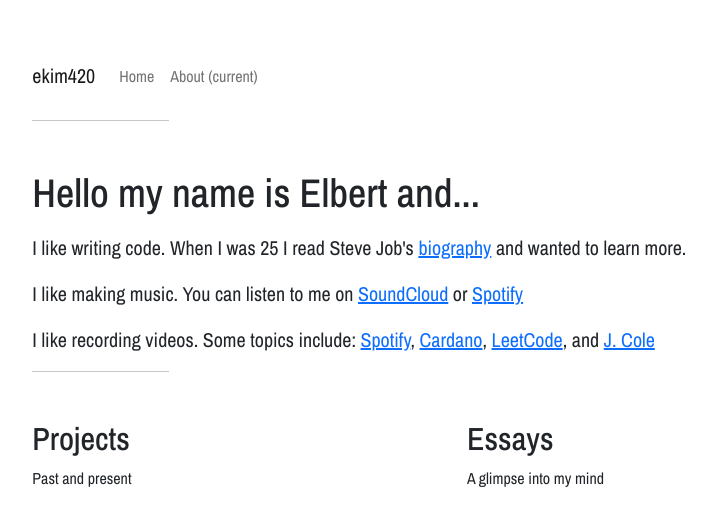
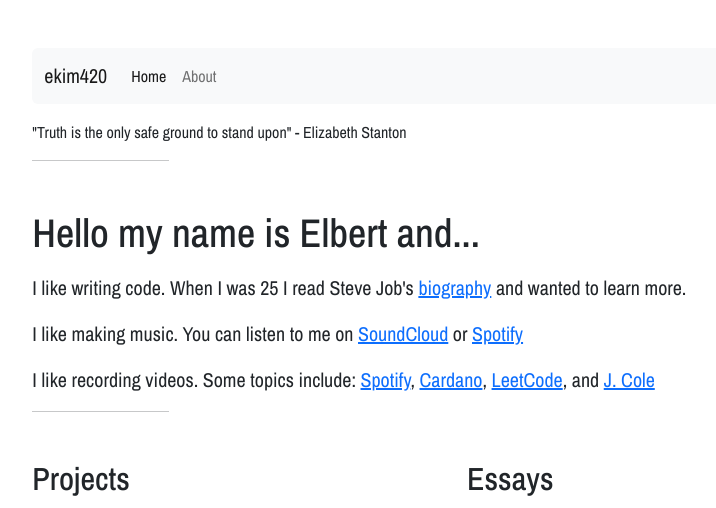
Before and after one commit to ekim420gh/mainhub, a Flask app: page /about in a window 1280 px wide. Shown: the top 508 px of the page, without its empty margins (197-913 px from the left). Run offline with Flask 2, Linux system fonts and the light colour scheme; some libraries are stand-ins or nearby versions.

Commit message:
update navbar

```diff
--- a/templates/about.html
+++ b/templates/about.html
@@ -8,23 +8,3 @@
   <p class="fs-5 col-md-12">I like making music. You can listen to me on <a href="https://soundcloud.com/lkstandsfor">SoundCloud</a> or <a href="https://open.spotify.com/artist/7oEzBar8TlQzdDaejt37zw">Spotify</a></p>
   <p class="fs-5 col-md-12">I like recording videos. Some topics include: <a href="https://www.youtube.com/watch?v=cU8YH2rhN6A&t=113s">Spotify</a>, <a href="https://www.youtube.com/watch?v=6eCv4_VWbNA&t=76s">Cardano</a>, <a href="https://www.youtube.com/watch?v=vbibdIZtiQ0">LeetCode</a>, and <a href="https://www.youtube.com/watch?v=h8eEqt25f8c&t=29s">J. Cole</a></p>
 {% endblock %}
-
-{% block navbar %}
-<nav class="navbar navbar-expand-lg navbar-light">
-    <a class="navbar-brand" href="{{ url_for('hello') }}">ekim420</a>
-    <button class="navbar-toggler" type="button" data-toggle="collapse" data-target="#navbarText" aria-controls="navbarText" aria-expanded="false" aria-label="Toggle navigation">
-      <span class="navbar-toggler-icon"></span>
-    </button>
-    <div class="collapse navbar-collapse" id="navbarText">
-      <ul class="navbar-nav mr-auto">
-        <li class="nav-item active">
-          <a class="nav-link" href="{{ url_for('hello') }}">Home</a>
-        </li>
-        <li class="nav-item">
-          <a class="nav-link" href="{{ url_for('about') }}">About <span class="sr-only">(current)</span></a>
-        </li>
-      </ul>
-    </div>
-  </nav>
-  <hr class="col-3 col-md-2 mb-5">
-{% endblock %}
--- a/templates/homepage.html
+++ b/templates/homepage.html
@@ -10,7 +10,7 @@
 
     <link rel="canonical" href="https://getbootstrap.com/docs/5.2/examples/starter-template/">
 
-<link href="https://getbootstrap.com/docs/5.2/dist/css/bootstrap.min.css" rel="stylesheet" integrity="sha384-0evHe/X+R7YkIZDRvuzKMRqM+OrBnVFBL6DOitfPri4tjfHxaWutUpFmBp4vmVor" crossorigin="anonymous">
+<link href="https://cdn.jsdelivr.net/npm/bootstrap@5.2.0-beta1/dist/css/bootstrap.min.css" rel="stylesheet" integrity="sha384-0evHe/X+R7YkIZDRvuzKMRqM+OrBnVFBL6DOitfPri4tjfHxaWutUpFmBp4vmVor" crossorigin="anonymous">
 <link rel="preconnect" href="https://fonts.googleapis.com">
 <link rel="preconnect" href="https://fonts.gstatic.com" crossorigin>
 <link href="https://fonts.googleapis.com/css2?family=Archivo+Narrow:wght@400;500&display=swap" rel="stylesheet">
@@ -93,22 +93,26 @@
 
   </header> -->
 {% block navbar %}
-  <nav class="navbar navbar-expand-lg navbar-light">
+<nav class="navbar navbar-expand bg-light rounded" aria-label="Second navbar example">
+    <div class="container-fluid">
       <a class="navbar-brand" href="{{ url_for('hello') }}">ekim420</a>
-    <button class="navbar-toggler" type="button" data-toggle="collapse" data-target="#navbarText" aria-controls="navbarText" aria-expanded="false" aria-label="Toggle navigation">
+      <button class="navbar-toggler" type="button" data-bs-toggle="collapse" data-bs-target="#navbarsExample02" aria-controls="navbarsExample02" aria-expanded="false" aria-label="Toggle navigation">
         <span class="navbar-toggler-icon"></span>
       </button>
-    <div class="collapse navbar-collapse" id="navbarText">
-      <ul class="navbar-nav mr-auto">
-        <li class="nav-item active">
-          <a class="nav-link" href="{{ url_for('hello') }}">Home <span class="sr-only">(current)</span></a>
+
+      <div class="collapse navbar-collapse" id="navbarsExample02">
+        <ul class="navbar-nav me-auto">
+          <li class="nav-item">
+            <a class="nav-link active" aria-current="page" href="{{ url_for('hello') }}">Home</a>
           </li>
           <li class="nav-item">
             <a class="nav-link" href="{{ url_for('about') }}">About</a>
           </li>
         </ul>
       </div>
+    </div>
   </nav>
+  <p></p>
   <p>"Truth is the only safe ground to stand upon" - Elizabeth Stanton</p>
   <hr class="col-3 col-md-2 mb-5">
 {% endblock %}
@@ -146,9 +150,7 @@
   </main>
 </div>
 
-
-    <script src="/docs/5.2/dist/js/bootstrap.bundle.min.js" integrity="sha384-pprn3073KE6tl6bjs2QrFaJGz5/SUsLqktiwsUTF55Jfv3qYSDhgCecCxMW52nD2" crossorigin="anonymous"></script>
-
+    <script src="https://cdn.jsdelivr.net/npm/bootstrap@5.2.0-beta1/dist/js/bootstrap.bundle.min.js" integrity="sha384-pprn3073KE6tl6bjs2QrFaJGz5/SUsLqktiwsUTF55Jfv3qYSDhgCecCxMW52nD2" crossorigin="anonymous"></script>
 
   </body>
 </html>
```
Lines whose indentation alone changed are shown as unchanged.
